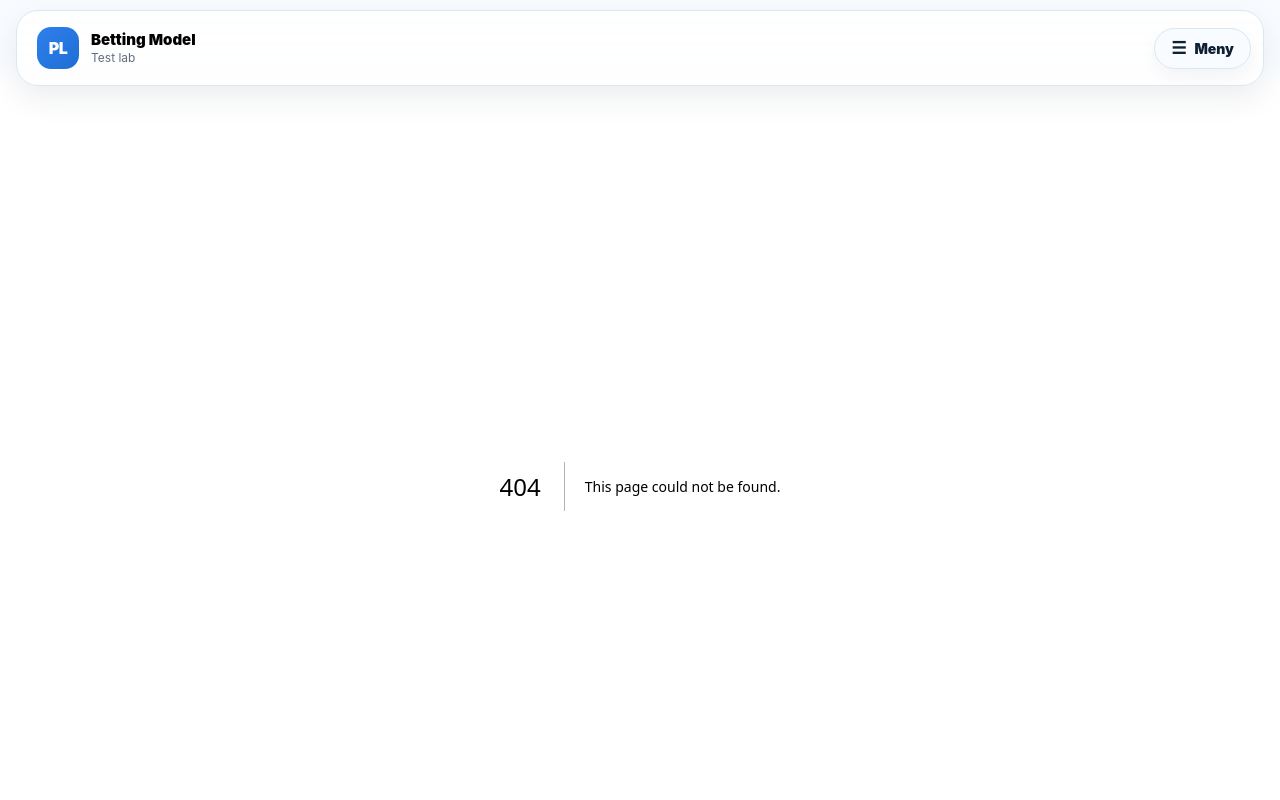
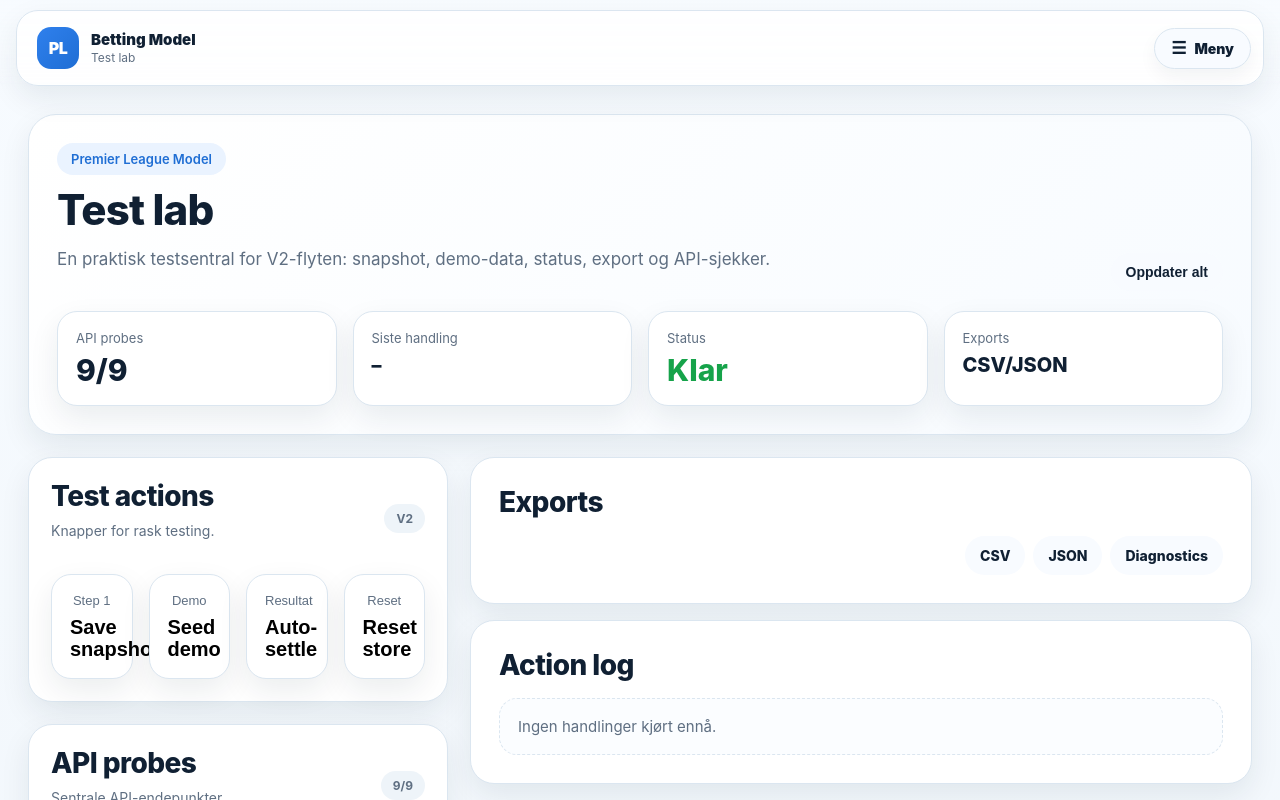
Before and after one commit to hakonnilsen157-commits/PL-betting-model, a Next.js app in the folder pl-vercel-v1/: page /test-lab in a window 1280 px wide. Before the commit this address had no page. Shown: the top 800 px of the page. Built offline with nearby package versions, Linux system fonts and the light colour scheme.

Commit message:
Add test lab page

```diff
--- /dev/null
+++ b/pl-vercel-v1/app/test-lab/page.tsx
@@ -0,0 +1,126 @@
+'use client';
+
+import { useEffect, useMemo, useState } from 'react';
+
+type Probe = { label: string; path: string; ok: boolean; status: number; detail: string };
+type Log = { at: string; title: string; detail: string };
+
+const endpoints = [
+  ['Health', '/api/health'],
+  ['Storage', '/api/tracker/storage-status'],
+  ['Snapshot', '/api/tracker/snapshot'],
+  ['History', '/api/tracker/history'],
+  ['Stats', '/api/tracker/stats'],
+  ['Quality', '/api/tracker/quality'],
+  ['Insights', '/api/tracker/insights'],
+  ['Diagnostics', '/api/tracker/diagnostics'],
+  ['Export', '/api/tracker/export'],
+] as const;
+
+function timeNow() {
+  return new Date().toLocaleString('no-NO');
+}
+
+function detail(json: unknown) {
+  if (!json || typeof json !== 'object') return 'Svar mottatt';
+  const obj = json as Record<string, unknown>;
+  if (typeof obj.error === 'string') return obj.error;
+  if (typeof obj.message === 'string') return obj.message;
+  if (typeof obj.storageMode === 'string') return `storageMode: ${obj.storageMode}`;
+  if (typeof obj.inserted === 'number') return `inserted: ${obj.inserted}`;
+  if (typeof obj.ok === 'boolean') return obj.ok ? 'ok: true' : 'ok: false';
+  return 'Svar mottatt';
+}
+
+export default function TestLabPage() {
+  const [probes, setProbes] = useState<Probe[]>([]);
+  const [logs, setLogs] = useState<Log[]>([]);
+  const [busy, setBusy] = useState(false);
+  const [action, setAction] = useState<string | null>(null);
+
+  function addLog(title: string, logDetail: string) {
+    setLogs((items) => [{ at: timeNow(), title, detail: logDetail }, ...items].slice(0, 10));
+  }
+
+  async function refresh() {
+    setBusy(true);
+    try {
+      const next = await Promise.all(endpoints.map(async ([label, path]) => {
+        try {
+          const res = await fetch(path, { cache: 'no-store' });
+          const json = (res.headers.get('content-type') ?? '').includes('application/json') ? await res.json() : null;
+          return { label, path, ok: res.ok, status: res.status, detail: detail(json) };
+        } catch (error) {
+          return { label, path, ok: false, status: 0, detail: error instanceof Error ? error.message : 'Ukjent feil' };
+        }
+      }));
+      setProbes(next);
+    } finally {
+      setBusy(false);
+    }
+  }
+
+  async function run(name: string, title: string, request: () => Promise<Response>) {
+    setAction(name);
+    try {
+      const res = await request();
+      const json = await res.json().catch(() => ({}));
+      addLog(title, detail(json));
+      await refresh();
+    } catch (error) {
+      addLog(title, error instanceof Error ? error.message : 'Ukjent feil');
+    } finally {
+      setAction(null);
+    }
+  }
+
+  useEffect(() => {
+    refresh();
+  }, []);
+
+  const okCount = useMemo(() => probes.filter((item) => item.ok).length, [probes]);
+
+  return (
+    <main className="dashboard-shell">
+      <section className="hero-card">
+        <div className="hero-topline">
+          <div>
+            <div className="eyebrow">Premier League Model</div>
+            <h1 className="hero-title">Test lab</h1>
+            <p className="hero-subtitle">En praktisk testsentral for V2-flyten: snapshot, demo-data, status, export og API-sjekker.</p>
+          </div>
+          <button type="button" className="app-nav-link" onClick={refresh} disabled={busy}>{busy ? 'Tester...' : 'Oppdater alt'}</button>
+        </div>
+        <div className="summary-grid" style={{ marginTop: 20 }}>
+          <div className="summary-card"><div className="summary-label">API probes</div><div className="summary-value">{probes.length ? `${okCount}/${probes.length}` : '–'}</div></div>
+          <div className="summary-card"><div className="summary-label">Siste handling</div><div className="summary-value" style={{ fontSize: 20 }}>{logs[0]?.title ?? '–'}</div></div>
+          <div className="summary-card"><div className="summary-label">Status</div><div className="summary-value green">{busy || action ? 'Kjører' : 'Klar'}</div></div>
+          <div className="summary-card"><div className="summary-label">Exports</div><div className="summary-value" style={{ fontSize: 20 }}>CSV/JSON</div></div>
+        </div>
+      </section>
+
+      <section className="main-grid">
+        <div className="left-column">
+          <section className="list-card">
+            <div className="list-card-header"><div><h2 className="section-title" style={{ marginBottom: 0 }}>Test actions</h2><p className="section-subtitle">Knapper for rask testing.</p></div><div className="badge-soft">V2</div></div>
+            <div className="summary-grid" style={{ marginTop: 14 }}>
+              <button type="button" className="summary-card" disabled={action !== null} onClick={() => run('snapshot', 'Save snapshot', () => fetch('/api/tracker/snapshot', { method: 'POST', headers: { 'Content-Type': 'application/json' }, body: JSON.stringify({ limit: 8 }) }))}><div className="summary-label">Step 1</div><div className="summary-value" style={{ fontSize: 20 }}>{action === 'snapshot' ? 'Lagrer...' : 'Save snapshot'}</div></button>
+              <button type="button" className="summary-card" disabled={action !== null} onClick={() => run('seed', 'Seed demo', () => fetch('/api/tracker/seed-demo', { method: 'POST' }))}><div className="summary-label">Demo</div><div className="summary-value" style={{ fontSize: 20 }}>{action === 'seed' ? 'Legger inn...' : 'Seed demo'}</div></button>
+              <button type="button" className="summary-card" disabled={action !== null} onClick={() => run('settle', 'Auto-settle', () => fetch('/api/tracker/auto-settle', { method: 'POST' }))}><div className="summary-label">Resultat</div><div className="summary-value" style={{ fontSize: 20 }}>{action === 'settle' ? 'Kjører...' : 'Auto-settle'}</div></button>
+              <button type="button" className="summary-card" disabled={action !== null} onClick={() => run('reset', 'Reset store', () => fetch('/api/tracker/history', { method: 'DELETE', headers: { 'Content-Type': 'application/json' }, body: JSON.stringify({ kind: 'all' }) }))}><div className="summary-label">Reset</div><div className="summary-value" style={{ fontSize: 20 }}>{action === 'reset' ? 'Nullstiller...' : 'Reset store'}</div></button>
+            </div>
+          </section>
+          <section className="list-card">
+            <div className="list-card-header"><div><h2 className="section-title" style={{ marginBottom: 0 }}>API probes</h2><p className="section-subtitle">Sentrale API-endepunkter.</p></div><div className="badge-soft">{okCount}/{probes.length || 0}</div></div>
+            <div className="metrics-grid" style={{ marginTop: 14 }}>{probes.map((item) => <div key={item.path} className="metric-pill" style={{ textAlign: 'left' }}><div className="metric-pill-label">{item.ok ? 'OK' : 'Feil'} · HTTP {item.status || '–'}</div><div className="metric-pill-value">{item.label}</div><p className="section-subtitle" style={{ marginTop: 8 }}>{item.path}</p><p className="section-subtitle" style={{ marginTop: 4 }}>{item.detail}</p></div>)}</div>
+          </section>
+        </div>
+        <aside className="right-column">
+          <section className="detail-card"><h2 className="section-title">Exports</h2><div className="app-nav-links" style={{ marginTop: 12 }}><a href="/api/tracker/export?format=csv" className="app-nav-link">CSV</a><a href="/api/tracker/export" className="app-nav-link">JSON</a><a href="/api/tracker/diagnostics" className="app-nav-link">Diagnostics</a></div></section>
+          <section className="detail-card" style={{ marginTop: 16 }}><h2 className="section-title">Action log</h2><div className="reason-list" style={{ marginTop: 16 }}>{logs.length === 0 ? <div className="empty-box">Ingen handlinger kjørt ennå.</div> : logs.map((log) => <div key={`${log.at}-${log.title}-${log.detail}`} className="reason-card"><span className="reason-number">•</span><div><div className="metric-pill-value">{log.title}</div><p className="section-subtitle" style={{ marginTop: 4 }}>{log.at} · {log.detail}</p></div></div>)}</div></section>
+          <section className="warning-box">Reset store nullstiller trackerhistorikken. Bruk den helst bare når du tester demo-data.</section>
+        </aside>
+      </section>
+    </main>
+  );
+}
```
